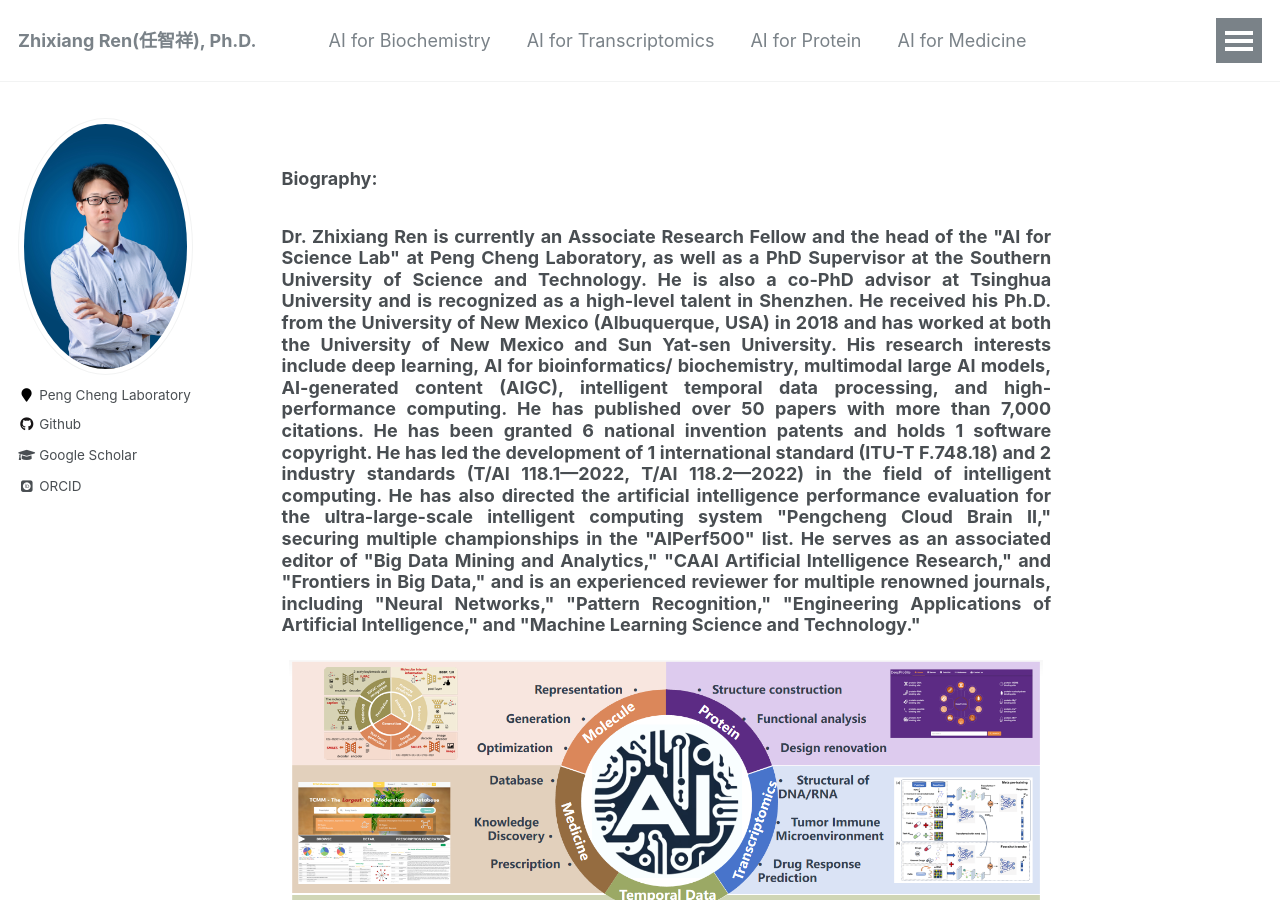
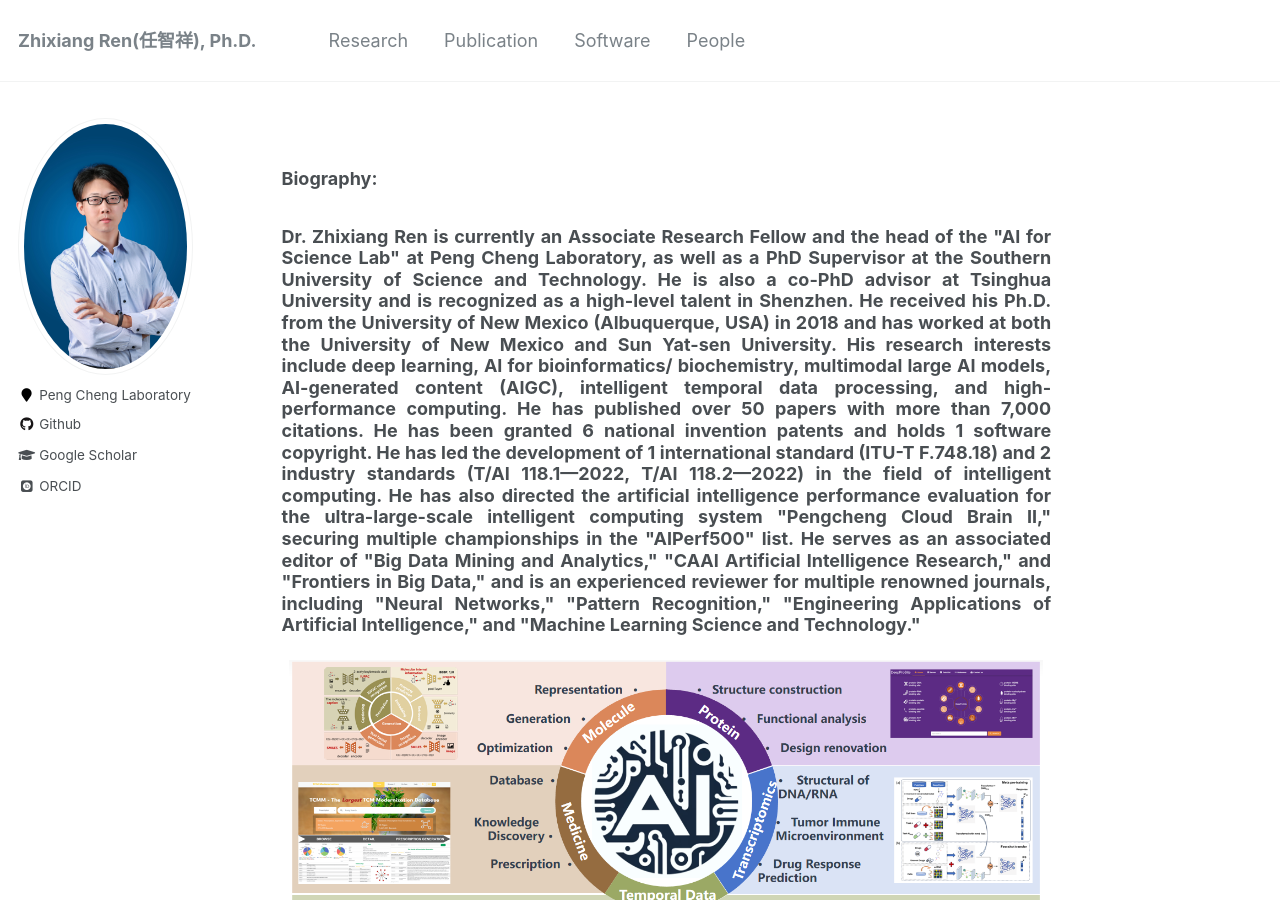
Before and after one commit to zhixiang-ren/zhixiang-ren.github.io, a Jekyll site: the page built from _pages/about.html, in a window 1280 px wide and 900 px high. Built offline with Jekyll 4.4.1, drawn with Linux system fonts in a browser that asks for light colours; some web fonts are replaced.

Commit message:
Update navigation.yml

```diff
--- a/_data/navigation.yml
+++ b/_data/navigation.yml
@@ -1,17 +1,14 @@
 # main links links
 main:
 
-  - title: "AI for Biochemistry"
-    url: /AI_for_Biochemistry/
+  - title: "Research"
+    url: /Research/
 
-  - title: "AI for Transcriptomics"
-    url: /AI_for_Transcriptomics/
+  - title: "Publication"
+    url: /Publication/
 
-  - title: "AI for Protein"
-    url: /AI_for_Protein/
+  - title: "Software"
+    url: /Software/
 
-  - title: "AI for Medicine"
-    url: /AI_for_Traditional_Chinese_Medicine/
-
-  - title: "AI for Temporal Data"
-    url: /AI_for_Temporal_Scientific_Data/
+  - title: "People"
+    url: /People/
```
